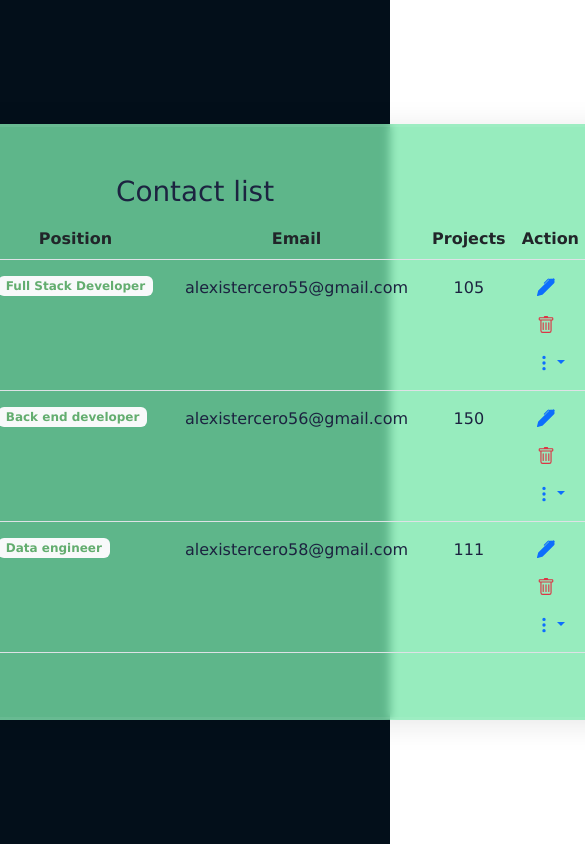
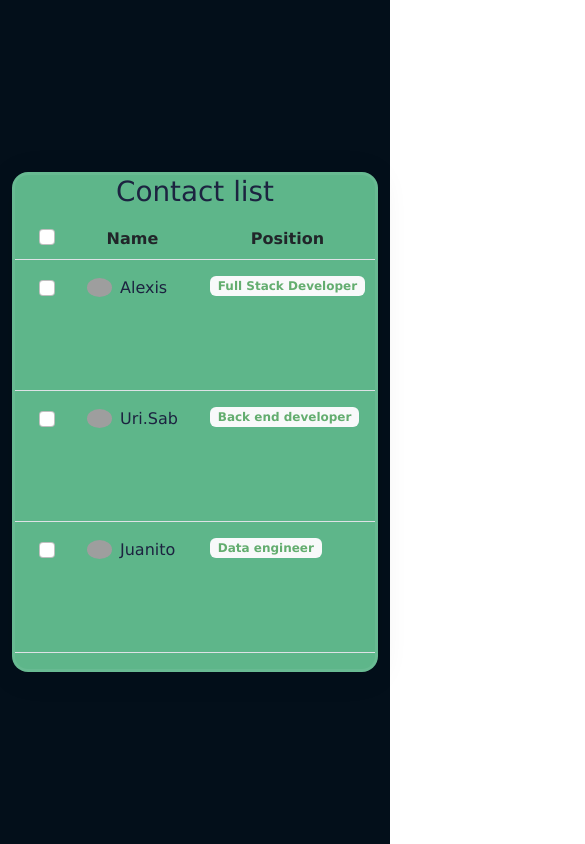
Before and after one commit to AlexisTercero55/contact-list, a React (Vite) app: page / in a window 390 px wide. Shown: the top 844 px of the page, 585 px wide, since content can reach past the window. Built offline with nearby package versions, Linux system fonts and the light colour scheme; grey boxes are pictures that could not be loaded.

Commit message:
TASK | Container fluid - Table responsive
Signed-off-by: Alexis Tercero <alexistercero55@gmail.com>

```diff
--- a/src/App.css
+++ b/src/App.css
@@ -53,7 +53,7 @@ button:focus-visible {
 
 .App{
   /* From https://css.glass */
-  padding: 3em;
+  /* padding: 3em; */
   /* background-color: #e3d6e9; */
   background: rgba(121, 231, 172, 0.778) !important;
   border-radius: 16px;
--- a/src/App.jsx
+++ b/src/App.jsx
@@ -7,21 +7,21 @@
 import { useState, useContext  } from 'react';
 import { ProfileContextProvider } from './context/ProfileContext';
 import './App.css'
-// import Container from 'react-bootstrap/Container';
+import Container from 'react-bootstrap/Container';
 import ContactList from './components/ContactList';
 
 function App() {
   return (
+    <Container fluid >
     <main className="App">
       <header>
         <h1>Contact list</h1>
       </header>
-      {/* <Container fluid  > */}
       <ProfileContextProvider>
         <ContactList ></ContactList>
       </ProfileContextProvider>
-      {/* </Container> */}
     </main>
+    </Container>
   )
 }
 
--- a/src/components/ContactList.jsx
+++ b/src/components/ContactList.jsx
@@ -7,6 +7,7 @@
 import Row from 'react-bootstrap/Row';
 import Col from 'react-bootstrap/Col';
 import Table from 'react-bootstrap/Table';
+
 
 import '../css/darkTable.css';
 import ProfileListItem from './ProfileListItem';
@@ -21,8 +22,8 @@ return (
 <Row >
 <Col>
 <Table className='table1'
-      responsive
-      hover
+       responsive
+       hover
       >
 <thead>
   <tr>
@@ -51,7 +52,6 @@ return (
       projectID={user?.projectID}
     />
   ))}
-
 </tbody>
 </Table>
 </Col>
```
